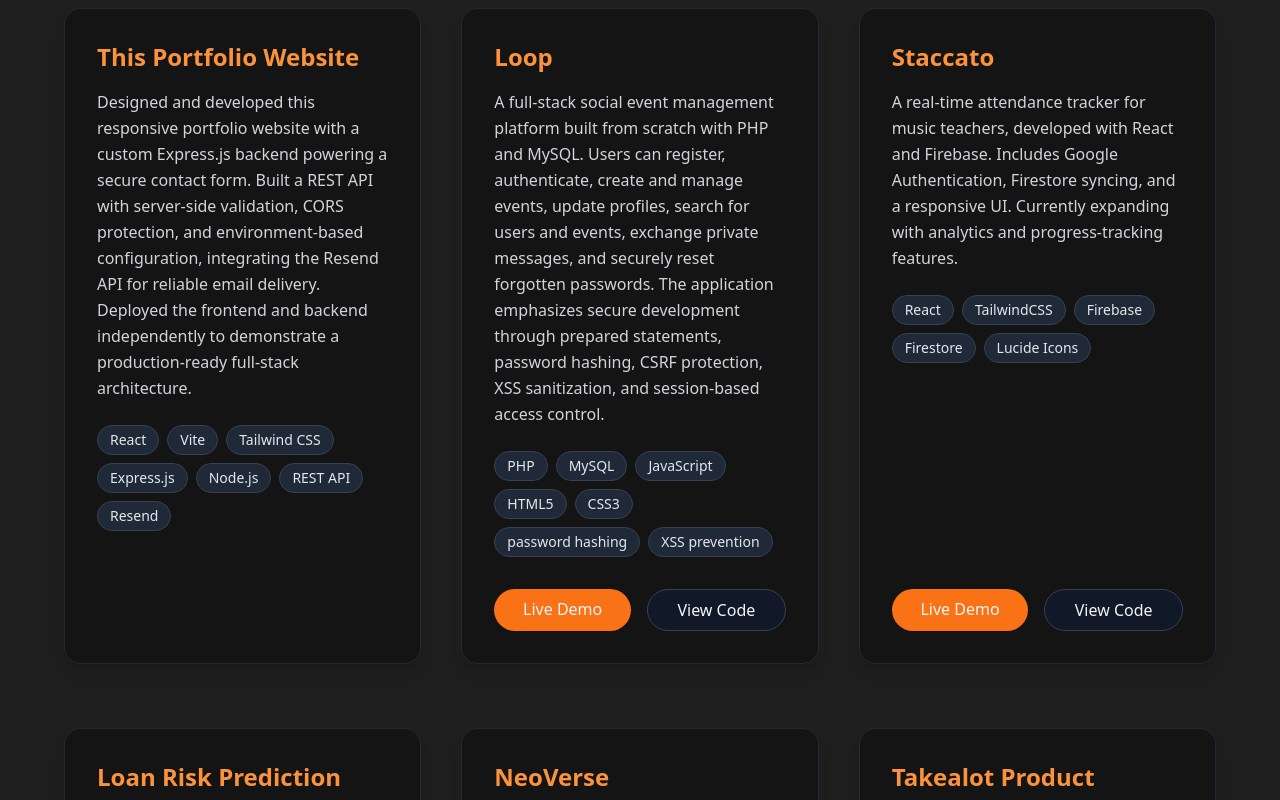
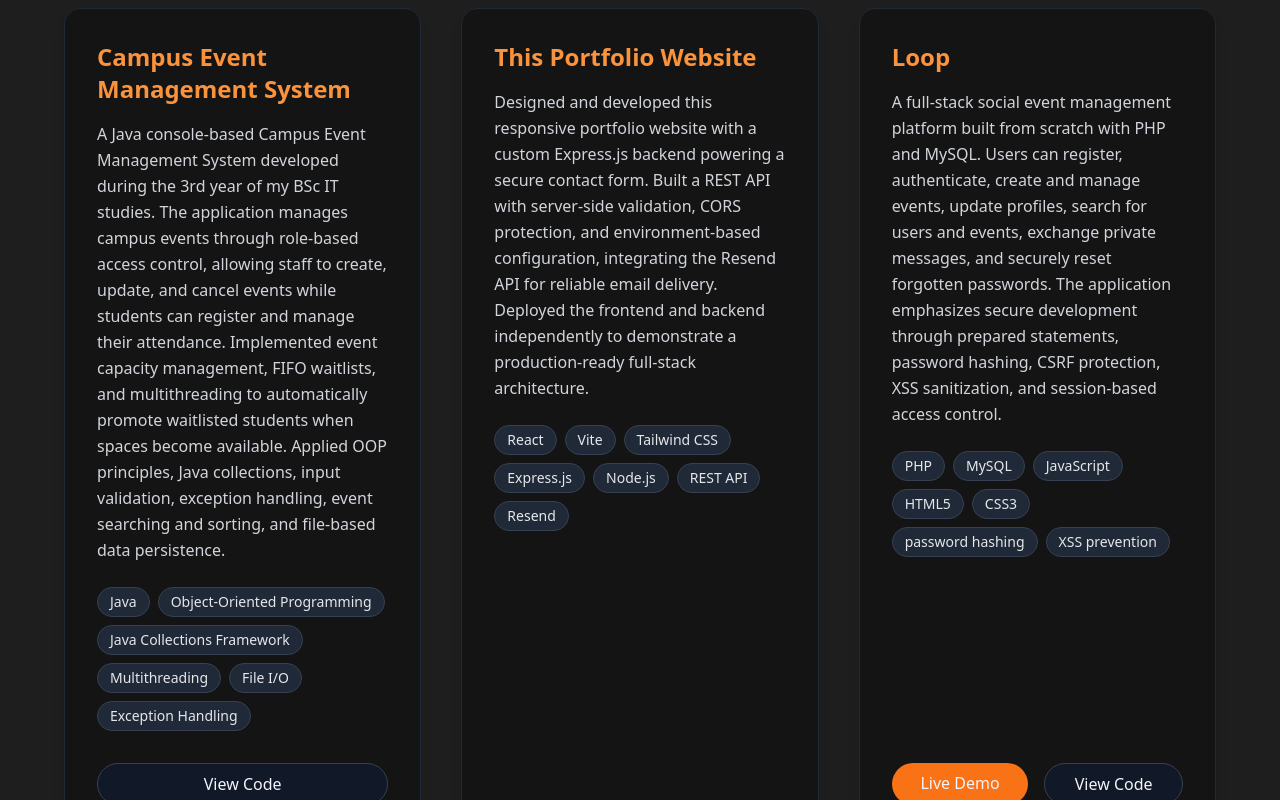
Before and after one commit to Waldo-Oosthuizen/portfolio, a React (Vite) app: page /#/ in a window 1280 px wide. Shown: the part 1780-2580 px from the top of the page. Built offline with nearby package versions, Linux system fonts and the light colour scheme.

Commit message:
Added new project

```diff
--- a/src/components/Projects.jsx
+++ b/src/components/Projects.jsx
@@ -2,6 +2,21 @@ import React from 'react';
 import { motion } from 'framer-motion';
 
 const projects = [
+  {
+    title: 'Campus Event Management System',
+    tech: [
+      'Java',
+      'Object-Oriented Programming',
+      'Java Collections Framework',
+      'Multithreading',
+      'File I/O',
+      'Exception Handling',
+    ],
+    description:
+      'A Java console-based Campus Event Management System developed during the 3rd year of my BSc IT studies. The application manages campus events through role-based access control, allowing staff to create, update, and cancel events while students can register and manage their attendance. Implemented event capacity management, FIFO waitlists, and multithreading to automatically promote waitlisted students when spaces become available. Applied OOP principles, Java collections, input validation, exception handling, event searching and sorting, and file-based data persistence.',
+    github: 'https://github.com/Waldo-Oosthuizen/Java-Event-Management-system',
+  },
+
   {
     title: 'This Portfolio Website',
     tech: [
```
